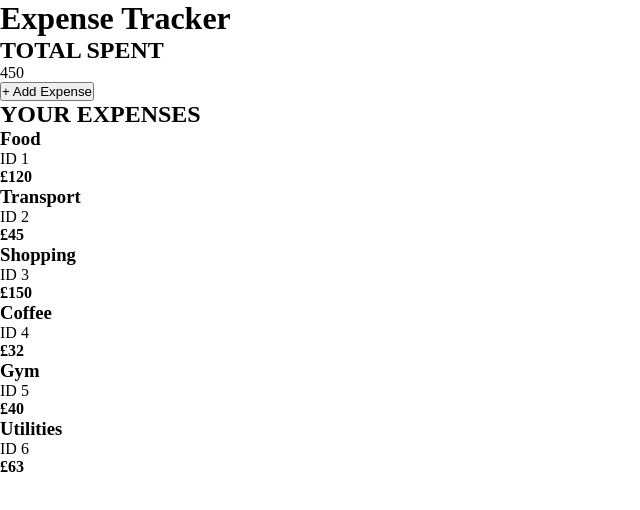
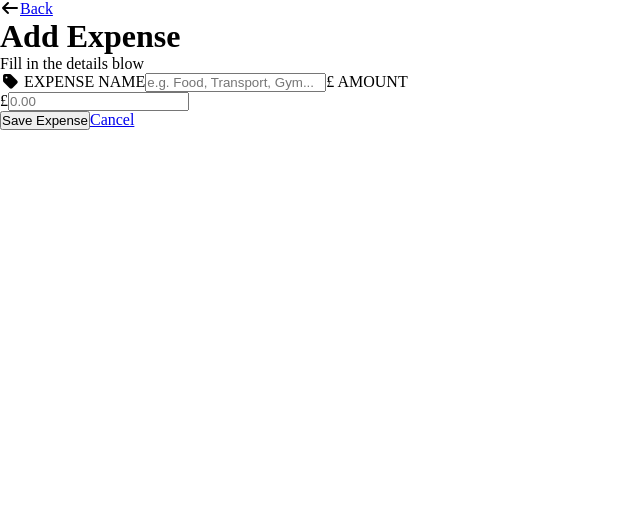
Before and after one commit to mustaqeem-2001/expense_tracker, a React (Vite) app: page /add-expense in a window 1280 px wide. Shown: the top 510 px of the page, without its empty margins (0-640 px from the left). Built offline with nearby package versions, Linux system fonts and the light colour scheme.

Commit message:
feat/add new expense
Also displays onto the expense list at home page

```diff
--- a/package.json
+++ b/package.json
@@ -10,8 +10,10 @@
     "preview": "vite preview"
   },
   "dependencies": {
+    "@fortawesome/fontawesome-free": "^7.3.1",
     "react": "^19.2.7",
-    "react-dom": "^19.2.7"
+    "react-dom": "^19.2.7",
+    "react-router-dom": "^7.18.1"
   },
   "devDependencies": {
     "@eslint/js": "^10.0.1",
--- a/src/App.jsx
+++ b/src/App.jsx
@@ -1,23 +1,24 @@
 import expensesData from "./data/expensesData.js";
+import { Link } from "react-router-dom";
 
 export default function App() {
     const total = expensesData.reduce((total, expense) => total + expense.amount, 0)
     return (
         <main>
             <div>
-                {/* Logo */}
+                <i className="fa-solid fa-wallet"></i>
                 <h1>Expense Tracker</h1>
             </div>
 
             <section className="header">
                 <h2>TOTAL SPENT</h2>
                 <p>{total}</p>
-                <button> + Add Expense </button>
+                <Link to="/add-expense">+ Add Expense </Link>
             </section>
 
             <section className="added-expenses">
                 <h2>YOUR EXPENSES</h2>
-                {/* Expenses go here */}
+                <i className="fa-solid fa-wallet"></i>
                 {
                     expensesData.map(function(expense) {
                         return (
@@ -29,7 +30,7 @@ export default function App() {
 
                                 <div>
                                     <strong>£{expense.amount}</strong>
-                                    {/* Bin Icon */}
+                                    <i className="fa-solid fa-trash-can"></i>
                                 </div>
 
                             </div>
--- a/src/main.jsx
+++ b/src/main.jsx
@@ -1,6 +1,16 @@
 import { createRoot } from 'react-dom/client';
 import App from "./App.jsx";
+import Add_Expense from "./pages/Add_Expense.jsx";
 import "./index.css"
+import { BrowserRouter, Routes, Route } from "react-router-dom";
+import "@fortawesome/fontawesome-free/css/all.min.css";
 
 const root = createRoot(document.getElementById("root"))
-root.render(<App />)
+root.render(
+    <BrowserRouter>
+        <Routes>
+            <Route path='/' element={<App />}/>
+            <Route path='/add-expense' element={<Add_Expense />} />
+        </Routes>
+    </BrowserRouter>
+)
--- /dev/null
+++ b/src/pages/Add_Expense.jsx
@@ -0,0 +1,46 @@
+import { Link, useNavigate } from "react-router-dom";
+import expensesData from "../data/expensesData";
+import { useState } from "react";
+
+export default function Add_Expense() {
+    const [name, setName ] = useState("");
+    const [amount, setAmount ] = useState(0);
+    const navigate = useNavigate();
+
+    function handleSubmit(e) {
+        e.preventDefault();
+        const newId = expensesData[expensesData.length - 1].id + 1
+        const newExpense = {
+            id: newId,
+            name: name,
+            amount: amount,
+        }
+        expensesData.push(newExpense);
+        navigate("/")
+    }
+    return (
+         <main>
+            <div>
+                <i className="fa-solid fa-arrow-left"></i>
+                <Link to="/">Back</Link>
+                <h1>Add Expense</h1>
+                <p>Fill in the details blow</p>
+            </div>
+
+            <form className="add-expense" onSubmit={handleSubmit}>
+                <i className="fa-solid fa-tag"></i>
+                <label> EXPENSE NAME</label>
+                <input type="text" placeholder="e.g. Food, Transport, Gym..." onChange={(e) => setName(e.target.value)}/>
+
+                <label>£ AMOUNT</label>
+                <div className="amount-input">
+                    <span>£</span>
+                    <input type="number" placeholder="0.00" onChange={(e) => setAmount(e.target.value)} />
+                </div>
+
+                <button type="submit">Save Expense</button>
+                <Link to="/">Cancel</Link>
+            </form>
+        </main>
+    )
+}
```
Also changed, not shown: 1 other file (tests, documents, lock files or other folders).
